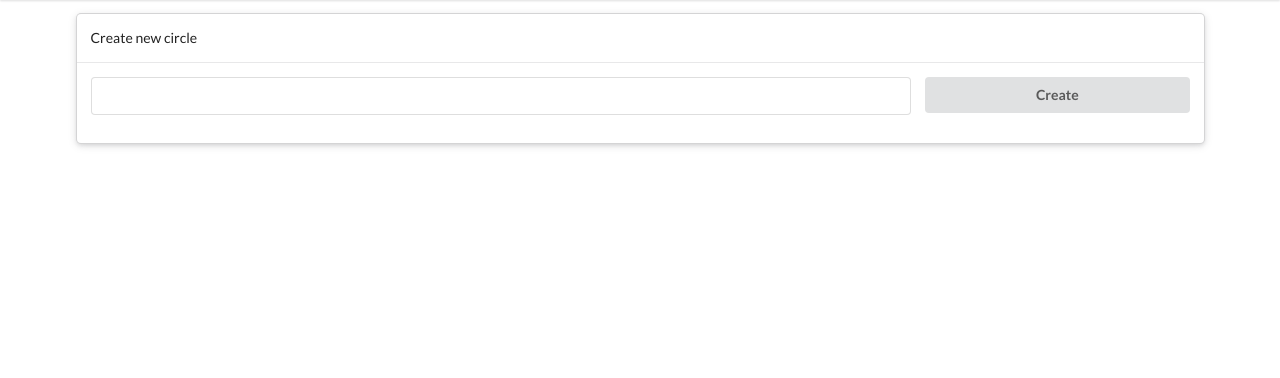
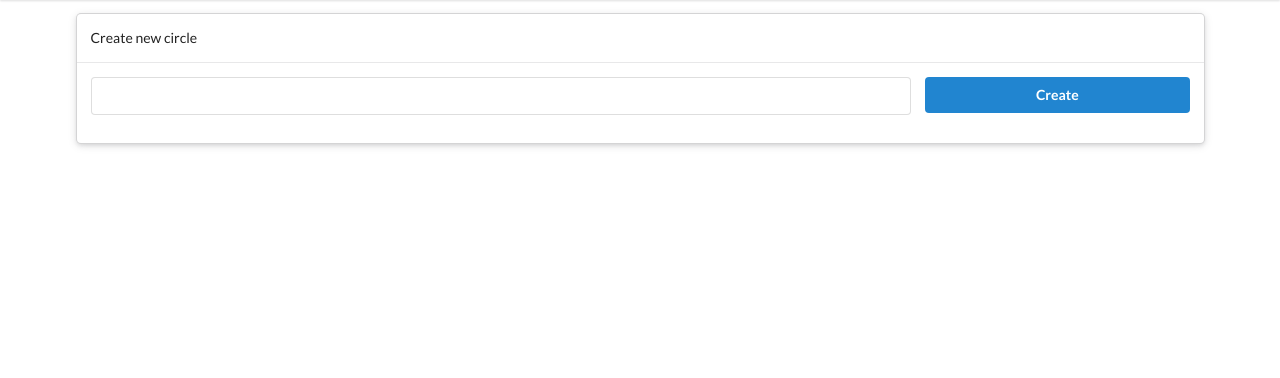
Before and after one commit to KTachibanaM/mini-gplus, a Flask app: page /circles in a window 1280 px wide. Shown: the part 42-420 px from the top of the page. Run offline with Flask 2, Linux system fonts and the light colour scheme; the visitor is signed in with stand-in values (Sample User, id 1); data that the repository does not hold is empty; some libraries are stand-ins or nearby versions.

Commit message:
blue button

```diff
--- a/templates/circles.jinja2
+++ b/templates/circles.jinja2
@@ -13,7 +13,7 @@
                         {{ render_field(form.name, this_wants_label=False) }}
                     </div>
                     <div class="four wide field">
-                        <button class="ui fluid button">Create</button>
+                        <button class="ui fluid blue button">Create</button>
                     </div>
                 </div>
                 {{ render_flashed_errors() }}
```
